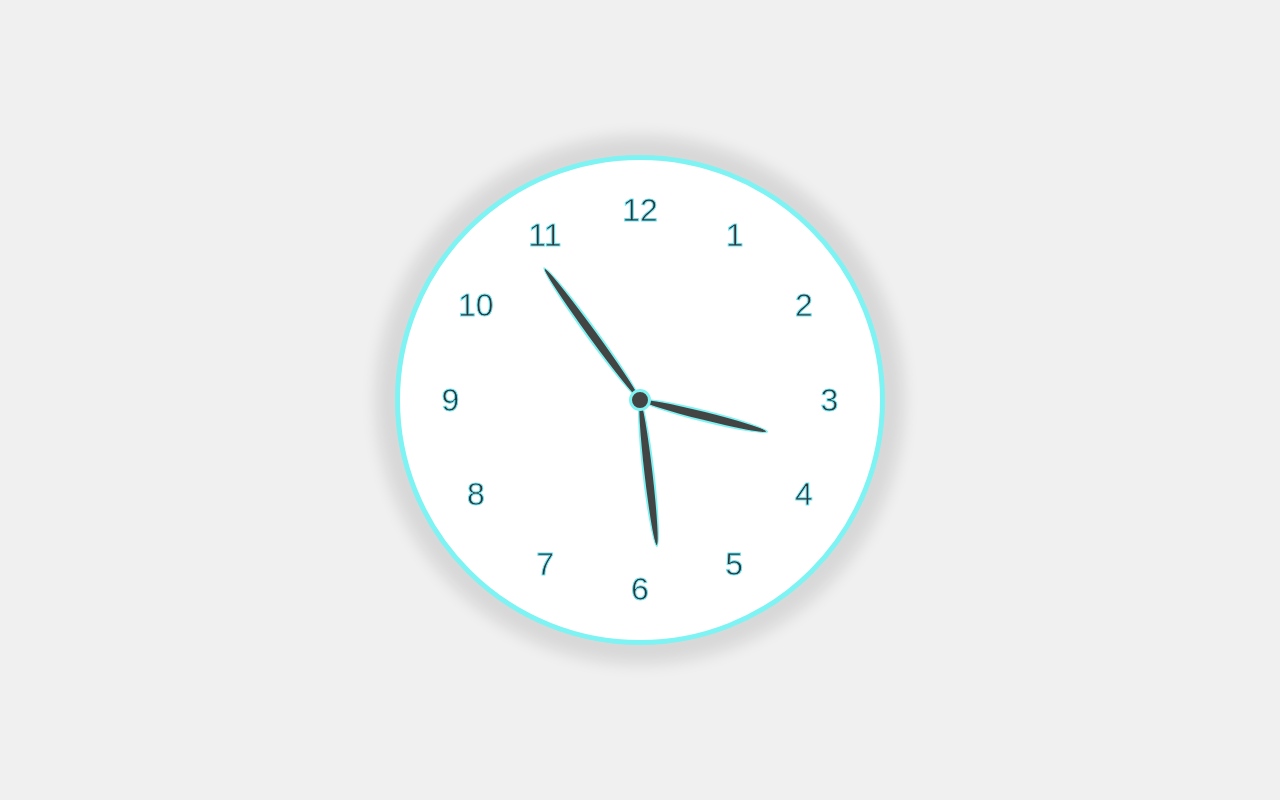
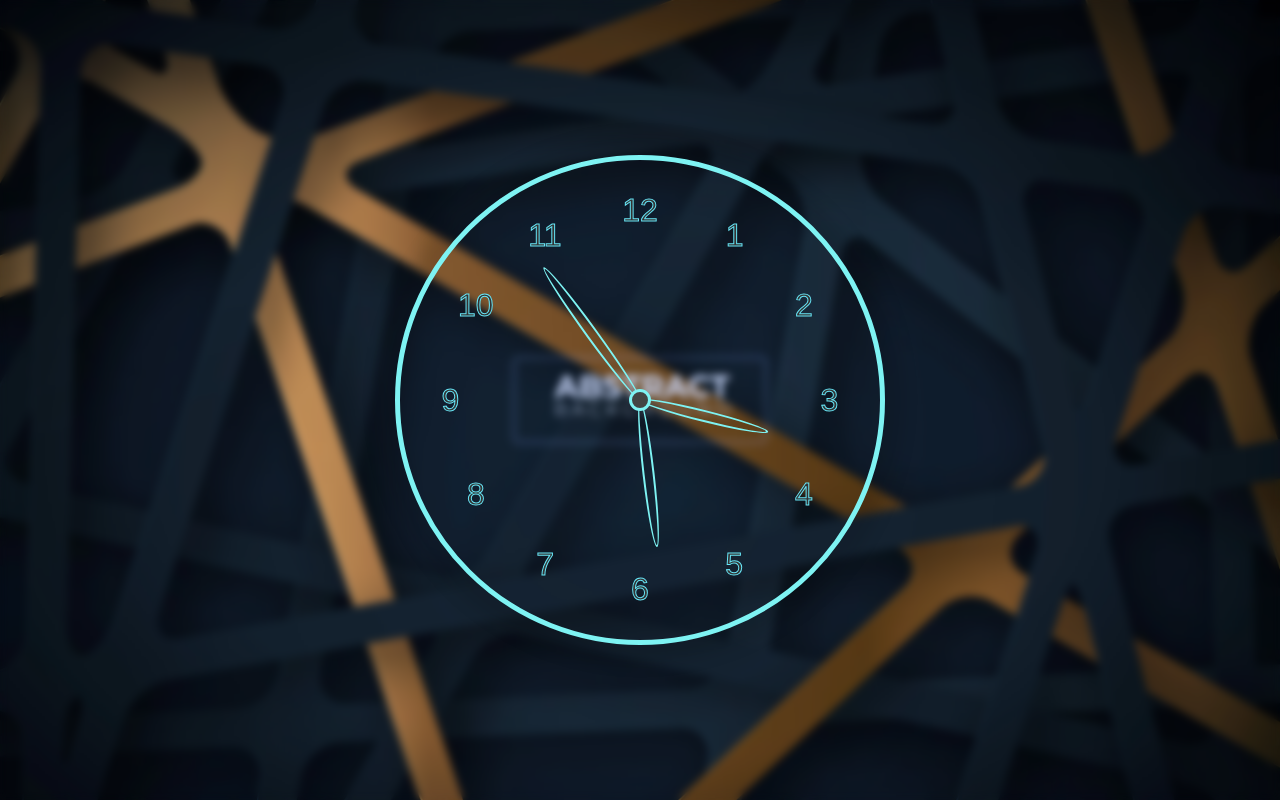
Before and after one commit to abdelrahmanSal/clock-js, a plain HTML site: page index.html in a window 1280 px wide. Drawn offline with Linux system fonts and the light colour scheme.

Commit message:
add a new bg and design
add a new bg

```diff
--- a/styles.css
+++ b/styles.css
@@ -3,6 +3,9 @@ html {
 }
 
 body {
+  background-image: url(./background/bg.webp);
+  background-size: cover;
+  backdrop-filter: blur(4px);
   background-color: #f0f0f0;
   font-family: Arial, sans-serif;
   margin: 0;
@@ -11,9 +14,10 @@ body {
   justify-content: center;
   align-items: center;
   -webkit-text-stroke: 1px rgb(103, 231, 248);
+  color: transparent;
 }
 .clock {
-  background-color: #fff;
+  background-color: transparent;
   border-radius: 50%;
   border: solid 5px #7ef3f3;
   box-shadow: 0 0 16px 19px rgba(0, 0, 0, 0.1);
@@ -29,7 +33,7 @@ body {
 #hour-hand {
   position: absolute;
   width: 0.5rem;
-  background: #434545;
+  background: #43454500;
   height: 8rem;
   transform-origin: center;
   transform: translate(0, -50%);
@@ -40,7 +44,7 @@ body {
 #minute-hand {
   position: absolute;
   width: 0.5rem;
-  background: #434545;
+  background: #43454500;
   height: 9rem;
   transform-origin: center;
   transform: translate(0, -50%);
@@ -51,7 +55,7 @@ body {
 #second-hand {
   position: absolute;
   width: 0.5rem;
-  background: #434545;
+  background: #43454500;
   height: 10rem;
   transform-origin: center;
   transform: translate(0, -50%);
```
Also changed, not shown: background/bg.webp (added).
